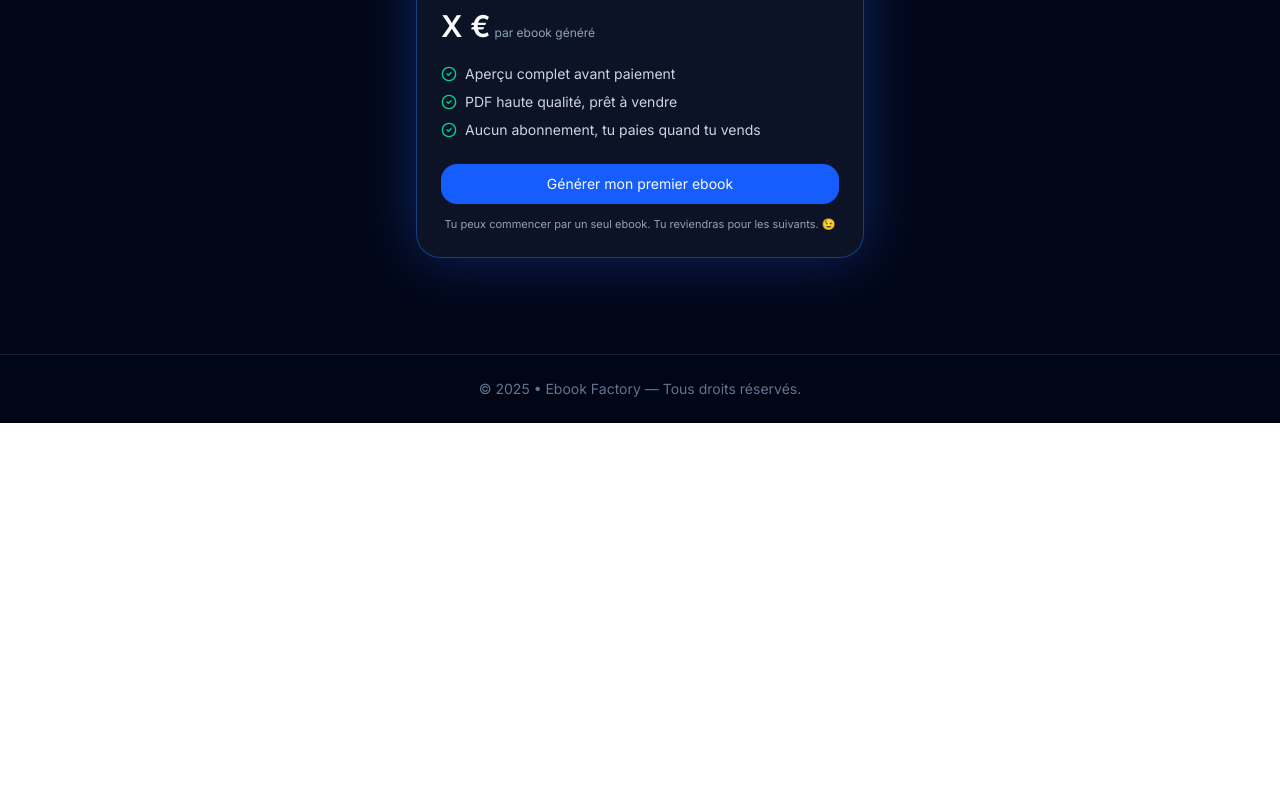
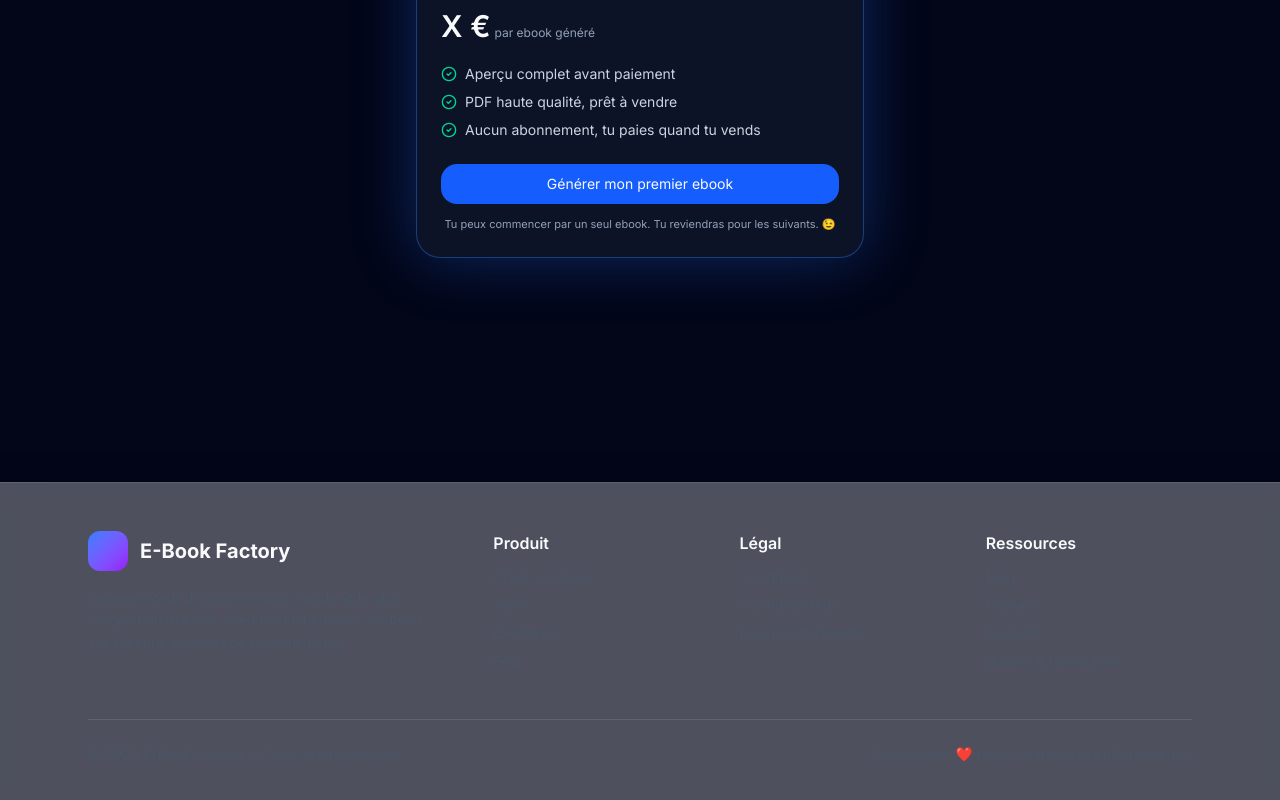
Before and after one commit to pacormn/ebook-factory, a Next.js app: page / in a window 1280 px wide. Shown: the part 3606-4406 px from the top of the page. Before the commit the page ends 4029 px from the top, so only its background shows below. Built offline with nearby package versions, Linux system fonts and the light colour scheme.

Commit message:
Update - footer

```diff
--- a/app/page.tsx
+++ b/app/page.tsx
@@ -1,6 +1,7 @@
 import Link from "next/link";
 import { ArrowRight, CheckCircle2, Sparkles, Star } from "lucide-react";
 import { Button } from "@/components/ui/button";
+import Footer from "@/components/Footer";
 
 export default function LandingPage() {
   return (
@@ -459,9 +460,7 @@ export default function LandingPage() {
       </section>
 
       {/* FOOTER */}
-      <footer className="border-t border-slate-800/80 bg-slate-950/90 py-6 text-center text-xs text-slate-500 md:text-sm">
-        © {new Date().getFullYear()} • Ebook Factory — Tous droits réservés.
-      </footer>
+      <Footer />
     </main>
   );
 }
--- /dev/null
+++ b/components/Footer.tsx
@@ -0,0 +1,78 @@
+"use client";
+
+import Link from "next/link";
+
+export default function Footer() {
+  return (
+    <footer className="
+      w-full mt-32 border-t border-white/10 dark:border-white/5
+      bg-white/30 dark:bg-gray-900/40 backdrop-blur-xl
+      shadow-[0_-4px_30px_rgba(0,0,0,0.1)]
+    ">
+      <div className="max-w-6xl mx-auto px-6 py-12">
+
+        {/* --- TOP ZONE --- */}
+        <div className="flex flex-col md:flex-row justify-between gap-14">
+
+          {/* LOGO */}
+          <div className="flex flex-col gap-4 md:w-1/3">
+            <div className="flex items-center gap-3">
+              <div className="h-10 w-10 rounded-xl bg-gradient-to-br from-blue-500 to-purple-600" />
+              <h2 className="text-xl font-bold">E-Book Factory</h2>
+            </div>
+
+            <p className="text-gray-600 dark:text-gray-300 text-sm leading-relaxed">
+              Le générateur d’ebooks le plus rapide et le plus complet du marché.
+              Création instantanée, contenu sur-mesure, et droits de revente inclus.
+            </p>
+          </div>
+
+          {/* LINKS GRID */}
+          <div className="grid grid-cols-2 md:grid-cols-3 gap-10 md:w-2/3">
+
+            {/* PRODUCT */}
+            <div>
+              <h3 className="font-semibold mb-3">Produit</h3>
+              <ul className="space-y-2 text-sm text-gray-600 dark:text-gray-300">
+                <li><Link href="/create/title" className="hover:text-blue-500 transition">Créer un ebook</Link></li>
+                <li><Link href="/pricing" className="hover:text-blue-500 transition">Tarifs</Link></li>
+                <li><Link href="/examples" className="hover:text-blue-500 transition">Exemples</Link></li>
+                <li><Link href="/faq" className="hover:text-blue-500 transition">FAQ</Link></li>
+              </ul>
+            </div>
+
+            {/* LEGAL */}
+            <div>
+              <h3 className="font-semibold mb-3">Légal</h3>
+              <ul className="space-y-2 text-sm text-gray-600 dark:text-gray-300">
+                <li><Link href="/conditions" className="hover:text-blue-500 transition">Conditions</Link></li>
+                <li><Link href="/confidentialite" className="hover:text-blue-500 transition">Confidentialité</Link></li>
+                <li><Link href="/licence" className="hover:text-blue-500 transition">Licence de revente</Link></li>
+              </ul>
+            </div>
+
+            {/* RESOURCES */}
+            <div>
+              <h3 className="font-semibold mb-3">Ressources</h3>
+              <ul className="space-y-2 text-sm text-gray-600 dark:text-gray-300">
+                <li><Link href="/blog" className="hover:text-blue-500 transition">Blog</Link></li>
+                <li><Link href="/contact" className="hover:text-blue-500 transition">Contact</Link></li>
+                <li><Link href="/support" className="hover:text-blue-500 transition">Support</Link></li>
+                <li><Link href="/guides" className="hover:text-blue-500 transition">Guides & ressources</Link></li>
+              </ul>
+            </div>
+
+          </div>
+        </div>
+
+        {/* --- BOTTOM BAR --- */}
+        <div className="mt-12 pt-6 border-t border-white/10 dark:border-white/5
+                        flex flex-col md:flex-row justify-between text-sm text-gray-600 dark:text-gray-400">
+          <p>© {new Date().getFullYear()} E-Book Factory — Tous droits réservés.</p>
+          <p>Conçu avec ❤️ pour créateurs et entrepreneurs.</p>
+        </div>
+
+      </div>
+    </footer>
+  );
+}
```
